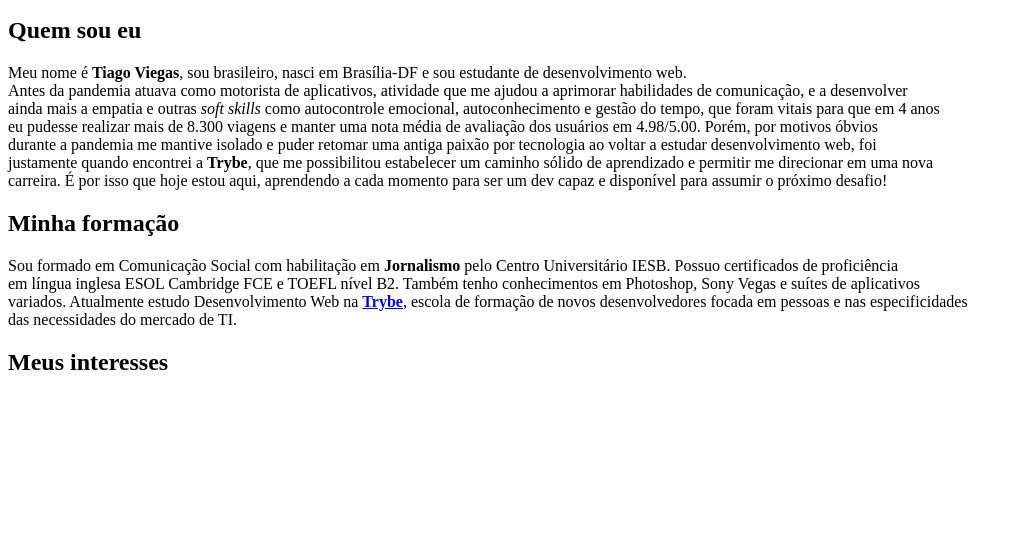
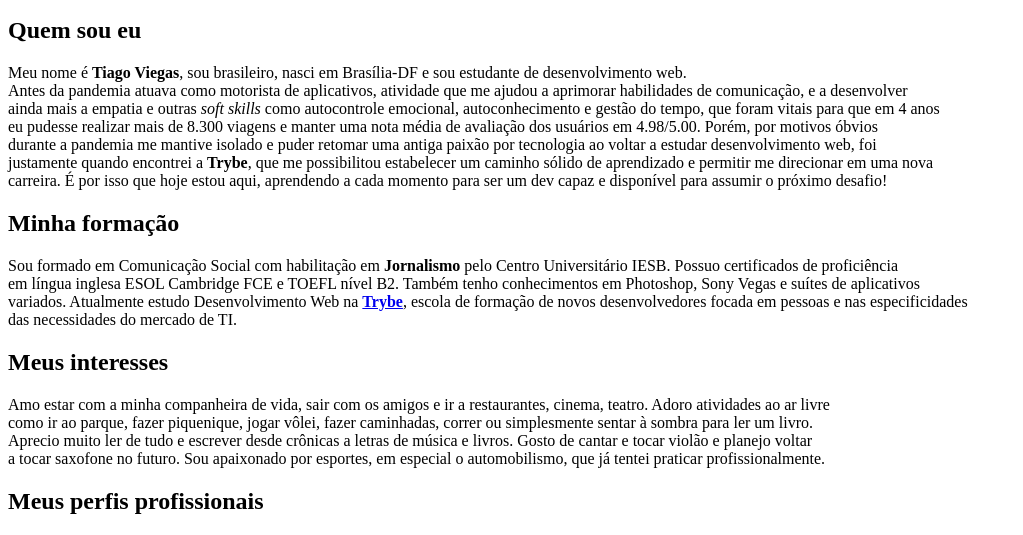
Before and after one commit to tiagobviegas/portfolio, a plain HTML site: page index2.html in a window 1280 px wide. Shown: the part 362-897 px from the top of the page, without its empty margins (0-1023 px from the left). Before the commit the page ends 800 px from the top, so only its background shows below. Drawn offline with Linux system fonts and the light colour scheme.

Commit message:
portfolio finalizado sem css

```diff
--- a/index2.html
+++ b/index2.html
@@ -45,10 +45,15 @@
 
         <h2 id="hobbies">Meus interesses</h2>
         <p>
-
+            Amo estar com a minha companheira de vida, sair com os amigos e ir a restaurantes, cinema, teatro. Adoro atividades ao ar livre<br>
+            como ir ao parque, fazer piquenique, jogar vôlei, fazer caminhadas, correr ou simplesmente sentar à sombra para ler um livro.<br>
+            Aprecio muito ler de tudo e escrever desde crônicas a letras de música e livros. Gosto de cantar e tocar violão e planejo voltar<br>
+            a tocar saxofone no futuro. Sou apaixonado por esportes, em especial o automobilismo, que já tentei praticar profissionalmente.<br>
         </p>
 
-
+        <h2 id="redes sociais">Meus perfis profissionais</h2>
+        <a hrerf="https://www.linkedin.com/in/tiagobviegas/" alt="link para o perfil do Instagram" title="meu perfil no Instagram" target="_blank"></a>
+        <a hrerf="https://github.com/tiagobviegas/" alt="link para o perfil do GitHub" title="meu perfil no GitHub" target="_blank"></a>
 
     </body>
 </html>
```
Also changed, not shown: index.html (+7 -2 lines).
